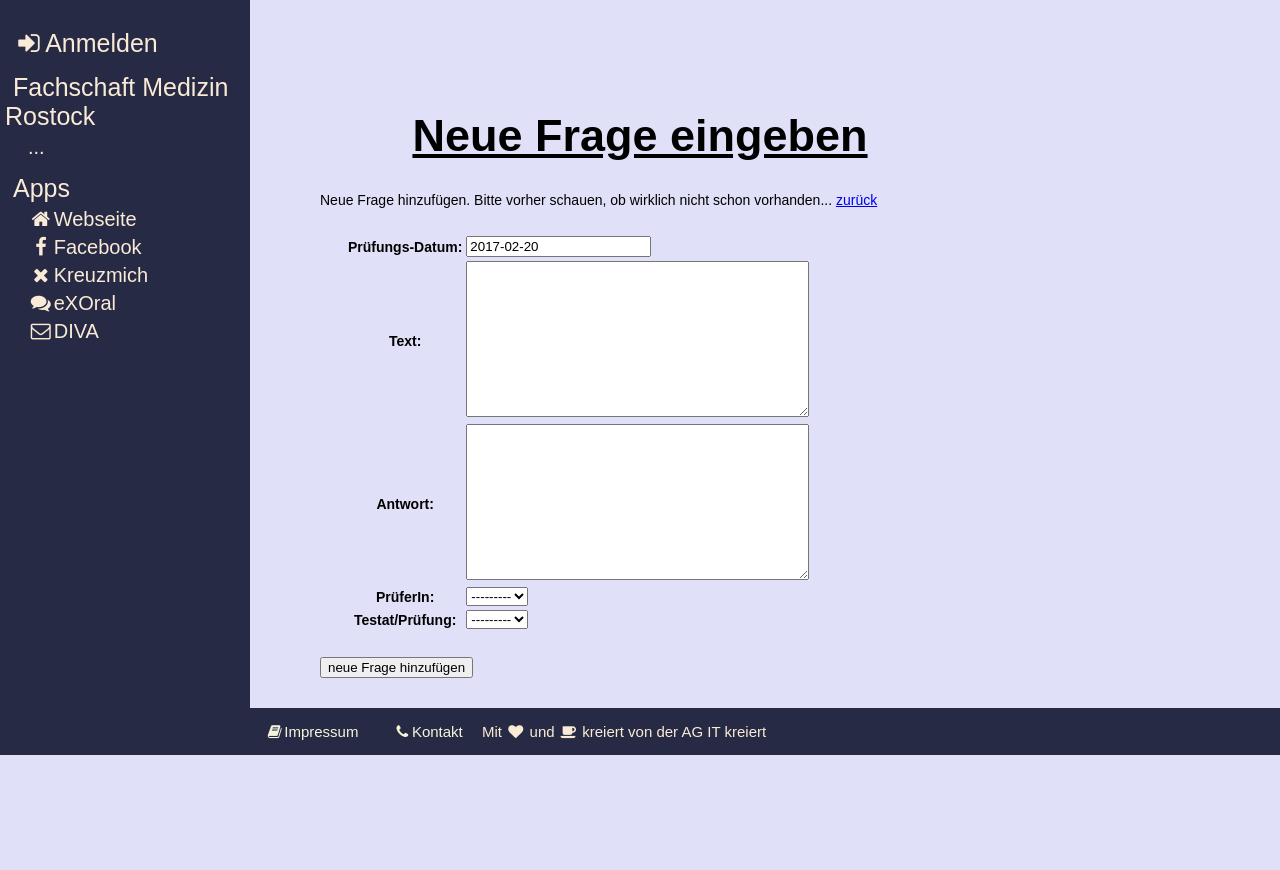
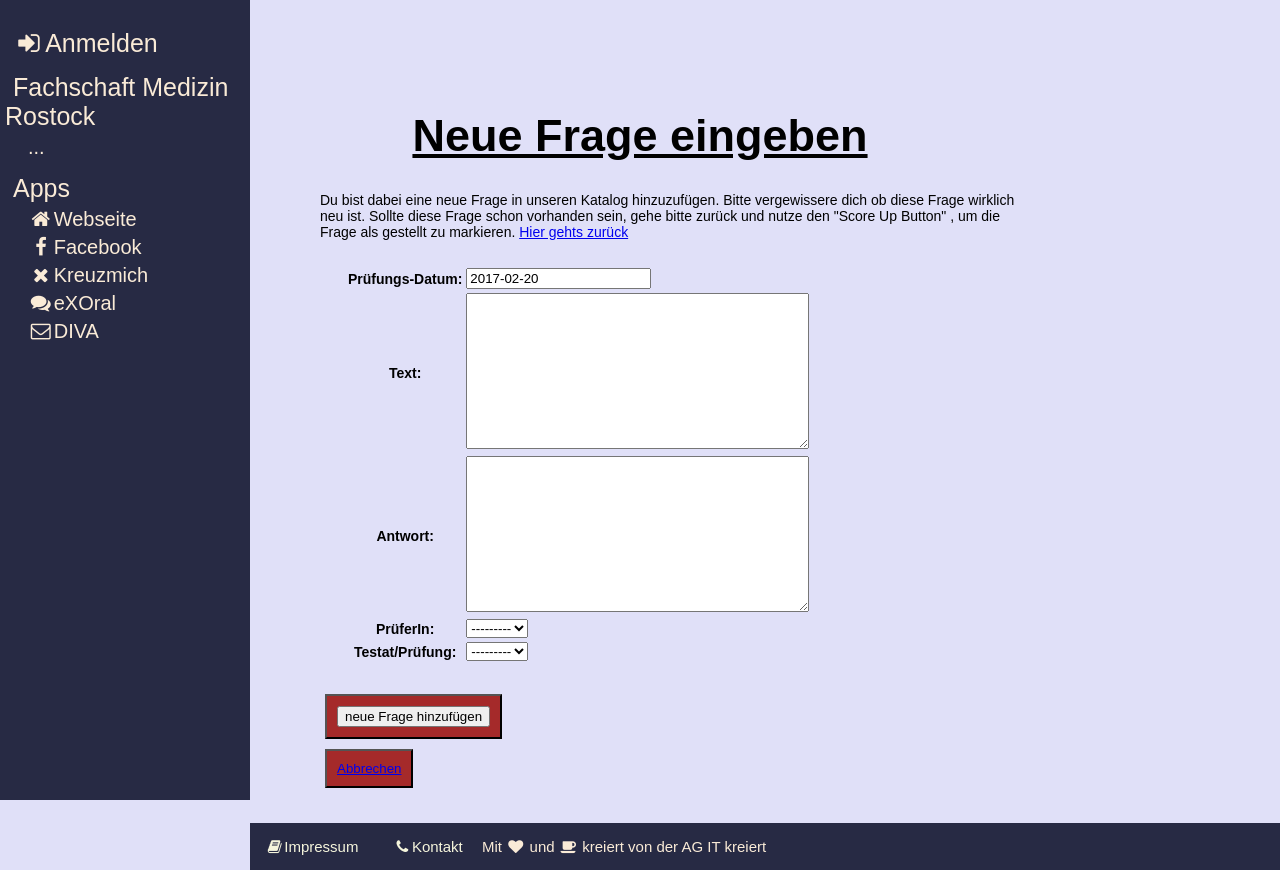
Before and after one commit to fachschaft-medizin-rostock/django-fsmedhro, a Django app: template exoral/templates/exoral/frage_neu.html in a window 1280 px wide; the page is wider, and only the part inside the window is pictured. Shown: the part 120-990 px from the top of that part. Before the commit the page ends 875 px from the top of that part, so only its background shows below. Run offline with Django 3.2, Linux system fonts and the light colour scheme; the template is opened without the code that fills it: values that come from a table or form of the project are taken from there, others are empty.

Commit message:
Changes in Design

```diff
--- a/exoral/static/exoral/exoral.css
+++ b/exoral/static/exoral/exoral.css
@@ -18,7 +18,8 @@
 }
 .frage .up{
 	float: right;
-	margin-top: -20px
+	margin-top: -20px;
+    font-size: 22px;
 }
 
 .frage .up button {
@@ -41,6 +42,16 @@
 .kommentare{
 
 }
+.comment{
+	background-color: #272a44;
+	color: #E0E0F8;
+	font-size: 20px;
+    border: 1px dotted red;
+    border-radius: 0px 5px 5px 5px;
+}
+.button .input{
+    background-color: inherit;
+}
 .fortschritt{
     font-size: 18px;
 }
--- a/exoral/templates/exoral/frage_neu.html
+++ b/exoral/templates/exoral/frage_neu.html
@@ -3,14 +3,20 @@
 {% block site_heading %}Neue Frage eingeben{% endblock %}
 
 {% block site_content %}
-<p>Neue Frage hinzufügen. Bitte vorher schauen, ob wirklich nicht schon vorhanden...
-    <a href="{% url 'exoral:fragenliste' modus=modus testat_id=testat.pk pruefer_id=pruefer.pk %}">zurück</a></p>
+<p>Du bist dabei eine neue Frage in unseren Katalog hinzuzufügen. Bitte vergewissere dich ob diese Frage wirklich neu ist.
+    Sollte diese Frage schon vorhanden sein, gehe bitte zurück und nutze den "Score Up Button" ,
+     um die Frage als gestellt zu markieren.
+    <a href="{% url 'exoral:fragenliste' modus=modus testat_id=testat.pk pruefer_id=pruefer.pk %}">Hier gehts zurück</a>
+</p>
 
 <form method="post" action="">
     {% csrf_token %}
     <table>
     {{ f_form.as_table }}
     </table>
-    <input type="submit" value="neue Frage hinzufügen">
+    <button><input type="submit" value="neue Frage hinzufügen"></button>
 </form>
+    <button>
+        <a href="{% url 'exoral:fragenliste' modus=modus testat_id=testat.pk pruefer_id=pruefer.pk %}">Abbrechen</a>
+    </button>
 {% endblock %}
```
Also changed, not shown: exoral/templates/exoral/fragenliste.html (+4 -3 lines).
